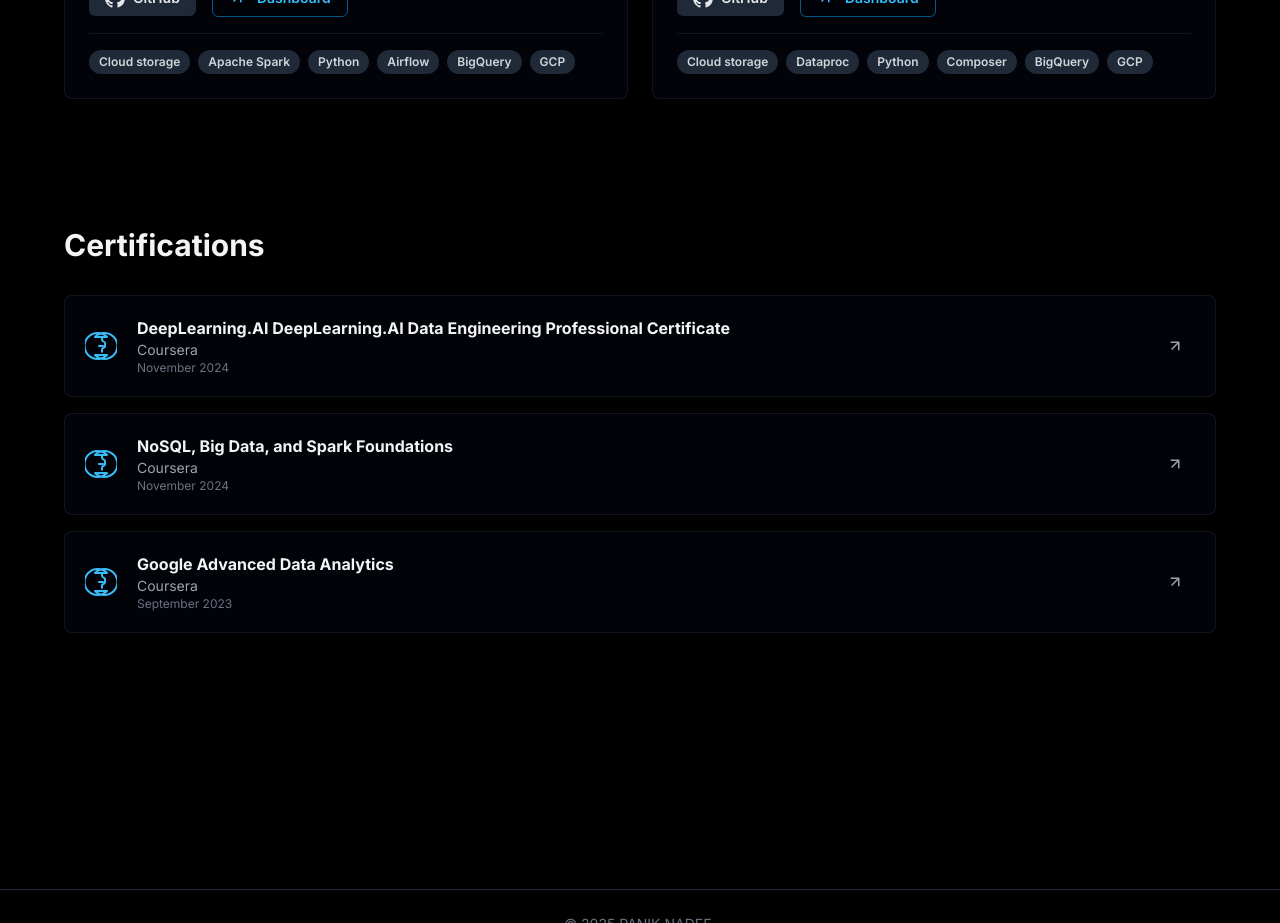
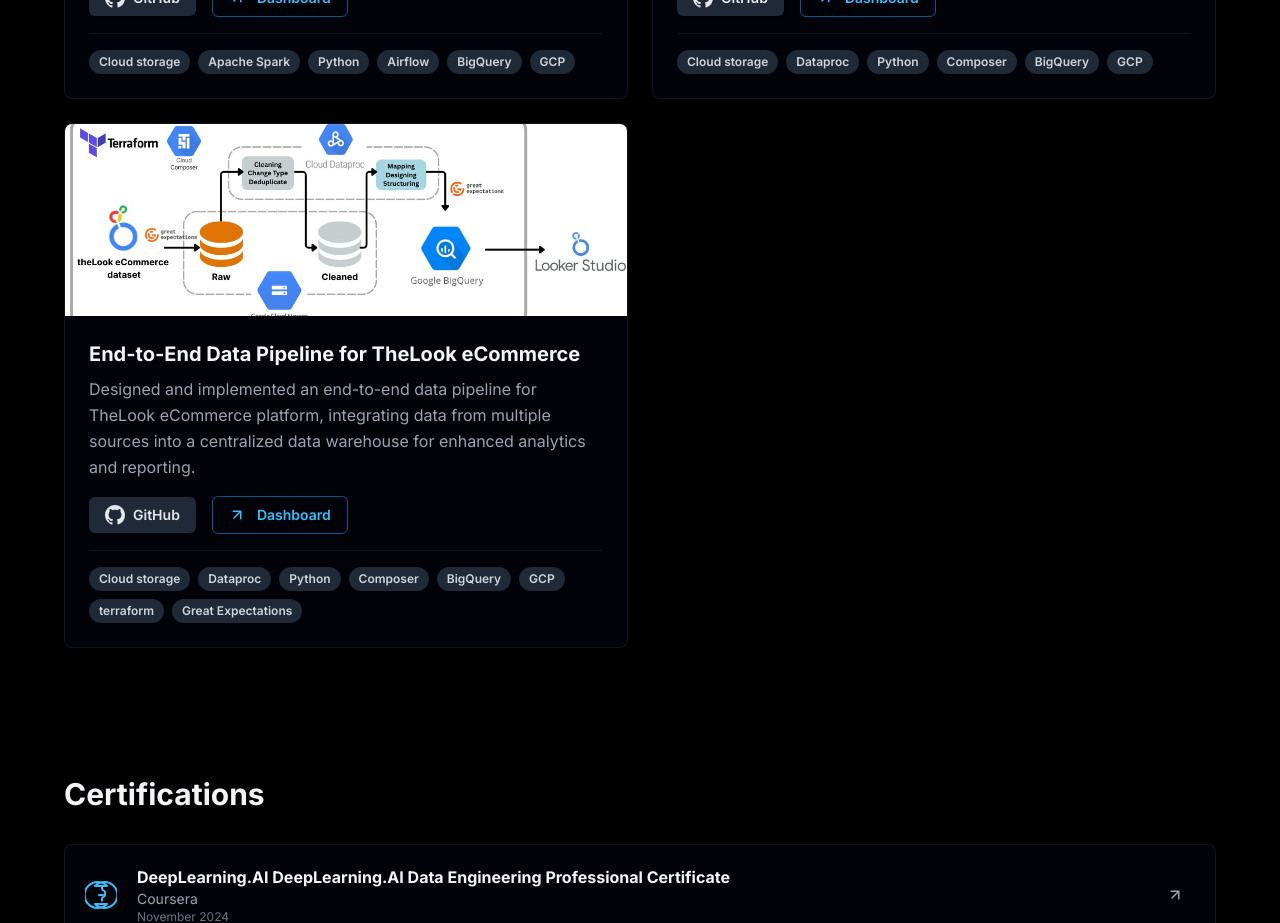
Before and after one commit to PaNiKKY/portfolio, a React (Vite) app: page / in a window 1280 px wide. Shown: the part 1160-2083 px from the top of the page. Built offline with nearby package versions, Linux system fonts and the light colour scheme.

Commit message:
add theLook project

```diff
--- a/constants.tsx
+++ b/constants.tsx
@@ -2,6 +2,7 @@ import React from 'react';
 import type { Project, Certification, NavLink } from './types';
 import img1 from "./assets/roadaccidentworkflow.png" ;
 import img2 from "./assets/movieworkflow.png" ;
+import img3 from "./assets/theLookWorkflow.jpg" ;
 
 export const NAV_LINKS: NavLink[] = [
     { name: "About", href: "#about" },
@@ -31,7 +32,7 @@ export const PROJECTS: Project[] = [
         description: "Developed a pipeline to process and analyze road accident fatality data from Thailand's open data platform data.go.th. using Google Cloud Platform technologies.",
         tags: ["Cloud storage", "Apache Spark", "Python", "Airflow", "BigQuery", "GCP"],
         githubUrl: "https://github.com/PaNiKKY/road_accident_dead",
-        liveUrl: "https://lookerstudio.google.com/reporting/31d316e1-987d-4278-b8eb-af8df84da4bf",
+        liveUrl: "https://lookerstudio.google.com/s/lBW8P1EYqW8",
         imageUrl: img1
     },
     {
@@ -39,8 +40,16 @@ export const PROJECTS: Project[] = [
         description: "This comprehensive data engineering project implements a GCP-based pipeline, utilizing a modern ETL architecture to collect, process, and analyze movie popularity, vote counts, and gross revenue.",
         tags: ["Cloud storage", "Dataproc", "Python", "Composer", "BigQuery", "GCP"],
         githubUrl: "https://github.com/PaNiKKY/movies-gcp",
-        liveUrl: "https://lookerstudio.google.com/reporting/aff62ff9-c36c-4498-867f-e1cae3d5fc4c",
+        liveUrl: "https://lookerstudio.google.com/reporting/01aea6f7-a6a6-4b03-a8ed-1b6a618798d4",
         imageUrl: img2
+    },
+    {
+        title: "End-to-End Data Pipeline for TheLook eCommerce",
+        description: "Designed and implemented an end-to-end data pipeline for TheLook eCommerce platform, integrating data from multiple sources into a centralized data warehouse for enhanced analytics and reporting.",
+        tags: ["Cloud storage", "Dataproc", "Python", "Composer", "BigQuery", "GCP", "terraform", "Great Expectations"],
+        githubUrl: "https://github.com/PaNiKKY/theLook_ecom",
+        liveUrl: "https://lookerstudio.google.com/reporting/cfaf30cd-86a6-42ed-8643-d55914f186ed",
+        imageUrl: img3
     }
 ];
 
```
Also changed, not shown: assets/theLookWorkflow.jpg (added).
